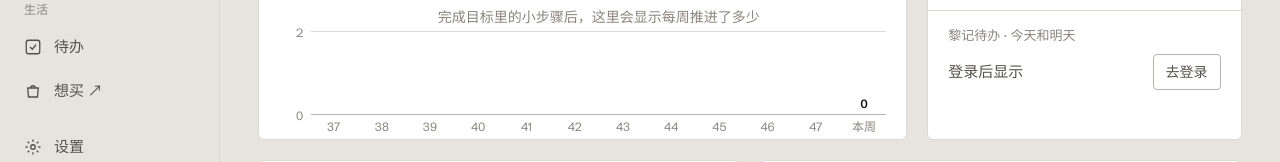
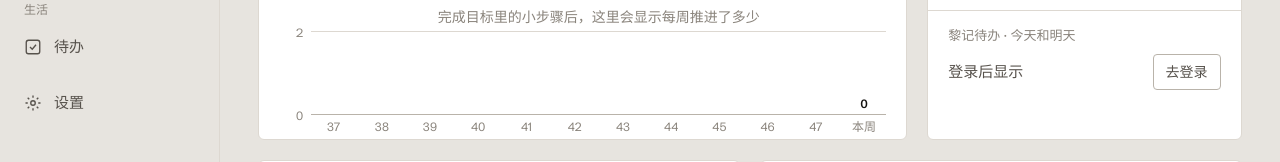
Before and after one commit to Lai75/workbench, a plain HTML site: page index.html in a window 1280 px wide. Shown: the part 474-636 px from the top of the page. Drawn offline with Linux system fonts and the light colour scheme.

Commit message:
侧栏去掉想买链接
Co-Authored-By: Claude Opus 5.5 <noreply@anthropic.com>

```diff
--- a/index.html
+++ b/index.html
@@ -421,7 +421,6 @@ details.rv b{font-weight:500;color:var(--muted)}
     <a href="#review" data-p="review" class="mx"><svg viewBox="0 0 24 24" fill="none" stroke="currentColor" stroke-width="1.8"><rect x="3" y="4" width="18" height="17" rx="2"/><path d="M3 9h18M8 2v4M16 2v4M8 14h5"/></svg>回顾<span class="cnt" id="c-review"></span></a>
     <div class="gt2">生活</div>
     <a href="#todos" data-p="todos"><svg viewBox="0 0 24 24" fill="none" stroke="currentColor" stroke-width="1.8"><rect x="3" y="3" width="18" height="18" rx="3"/><path d="M8 12l3 3 5-6"/></svg>待办<span class="cnt" id="c-todos"></span></a>
-    <a href="https://lai75.github.io/liji-app/" target="_blank" rel="noopener" class="mx"><svg viewBox="0 0 24 24" fill="none" stroke="currentColor" stroke-width="1.8"><path d="M5 8h14l-1 12H6zM9 8a3 3 0 016 0"/></svg>想买 ↗</a>
     <a href="#prefs" data-p="prefs" class="mx" style="margin-top:12px"><svg viewBox="0 0 24 24" fill="none" stroke="currentColor" stroke-width="1.8"><circle cx="12" cy="12" r="3"/><path d="M12 2v3M12 19v3M4.9 4.9l2.1 2.1M17 17l2.1 2.1M2 12h3M19 12h3M4.9 19.1L7 17M17 7l2.1-2.1"/></svg>设置</a>
     <button type="button" class="morebtn" id="moreBtn" aria-expanded="false"><svg viewBox="0 0 24 24" fill="none" stroke="currentColor" stroke-width="1.8"><circle cx="5" cy="12" r="1.5"/><circle cx="12" cy="12" r="1.5"/><circle cx="19" cy="12" r="1.5"/></svg>更多</button>
     <div class="foot2" id="sideSync"></div>
```
